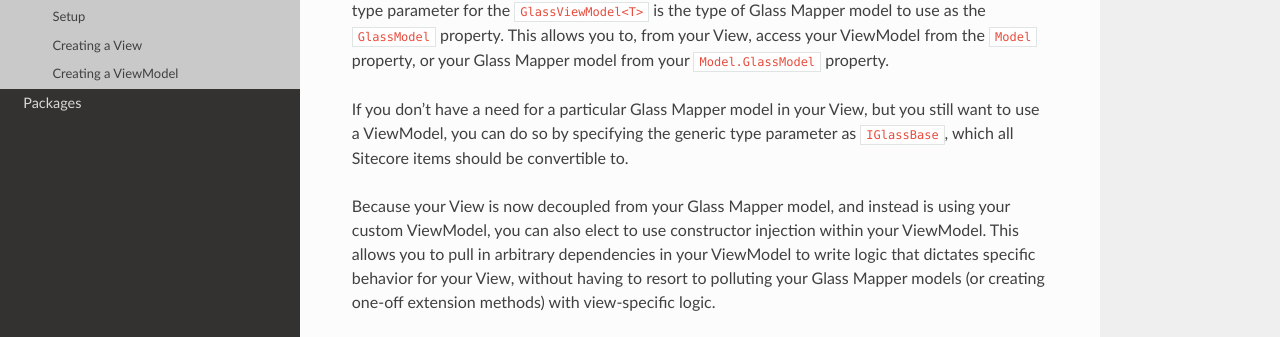
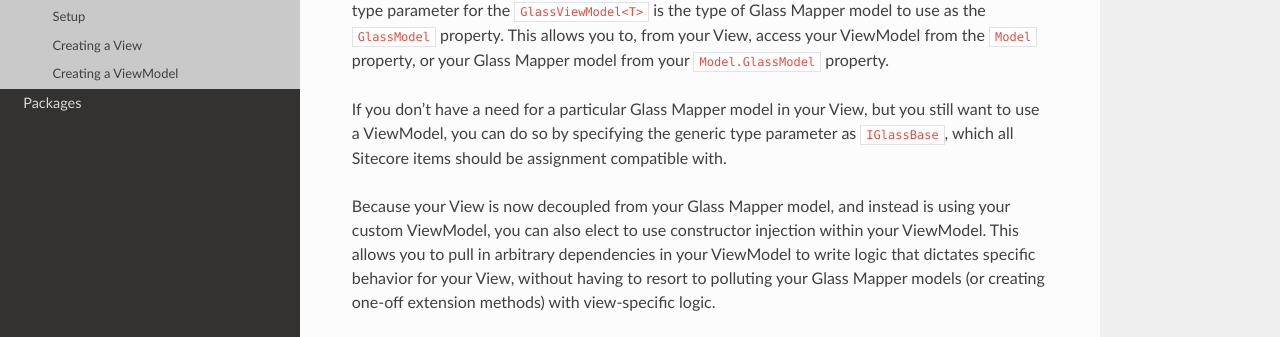
Before and after one commit to Velir/Jabberwocky-docs, a Sphinx documentation site: the page built from source/mvc-integration/view-renderings.rst, in a window 1280 px wide and 900 px high, scrolled down 507 px. Shown: the part 396-733 px from the top of the window. Built offline with Sphinx 7.4.7 and the Read the Docs theme 2.0.0, drawn with Linux system fonts in a browser that asks for light colours.

Commit message:
Minor grammatical correction

```diff
--- a/source/mvc-integration/view-renderings.rst
+++ b/source/mvc-integration/view-renderings.rst
@@ -33,6 +33,6 @@ Creating a ViewModel
 
 A ViewModel is simply a class that inherits from the ``GlassViewModel<T>`` base class.  The generic type parameter for the ``GlassViewModel<T>`` is the type of Glass Mapper model to use as the ``GlassModel`` property.  This allows you to, from your View, access your ViewModel from the ``Model`` property, or your Glass Mapper model from your ``Model.GlassModel`` property.
 
-If you don't have a need for a particular Glass Mapper model in your View, but you still want to use a ViewModel, you can do so by specifying the generic type parameter as ``IGlassBase``, which all Sitecore items should be convertible to.
+If you don't have a need for a particular Glass Mapper model in your View, but you still want to use a ViewModel, you can do so by specifying the generic type parameter as ``IGlassBase``, which all Sitecore items should be assignment compatible with.
 
 Because your View is now decoupled from your Glass Mapper model, and instead is using your custom ViewModel, you can also elect to use constructor injection within your ViewModel.  This allows you to pull in arbitrary dependencies in your ViewModel to write logic that dictates specific behavior for your View, without having to resort to polluting your Glass Mapper models (or creating one-off extension methods) with view-specific logic.
```
